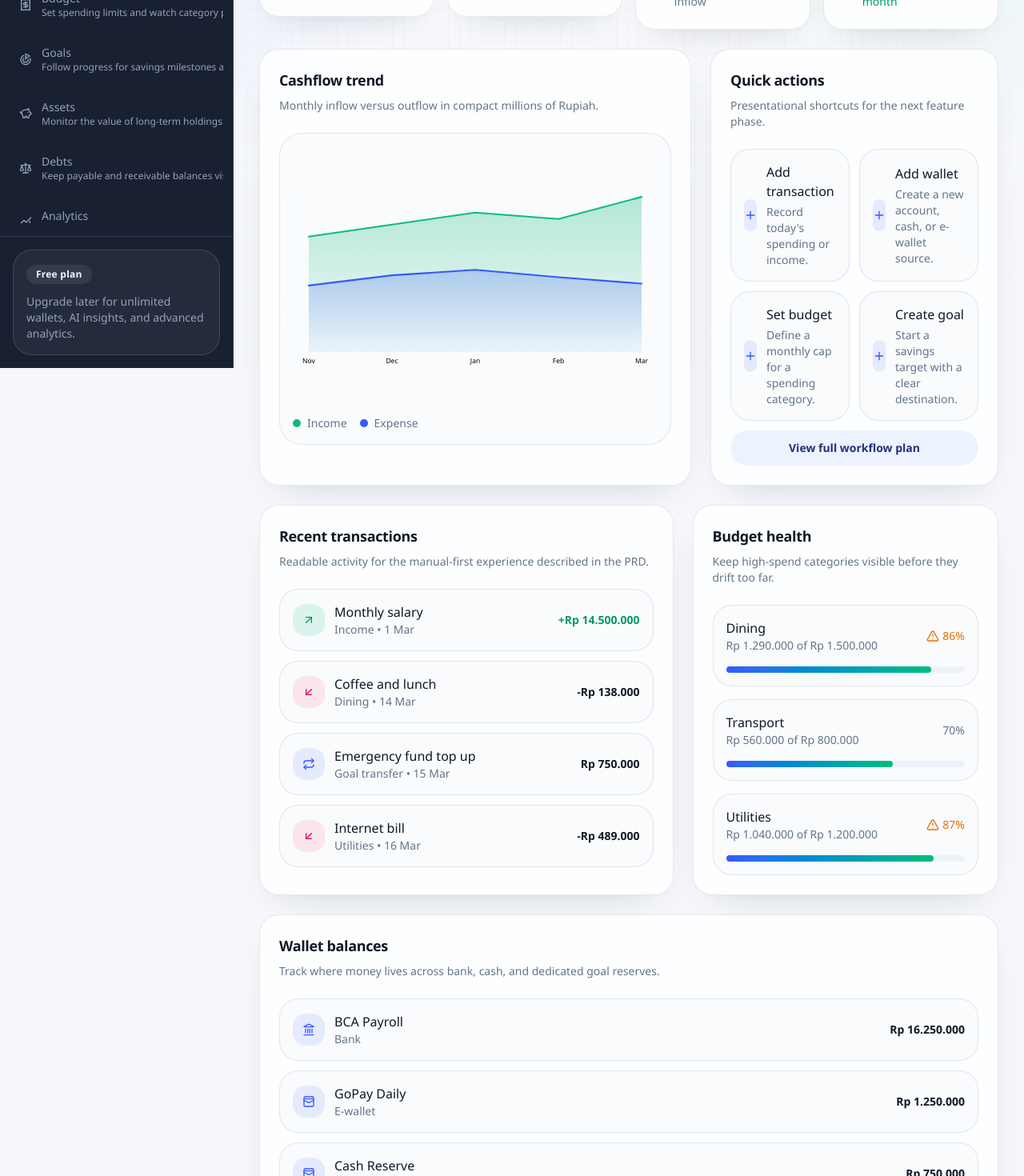
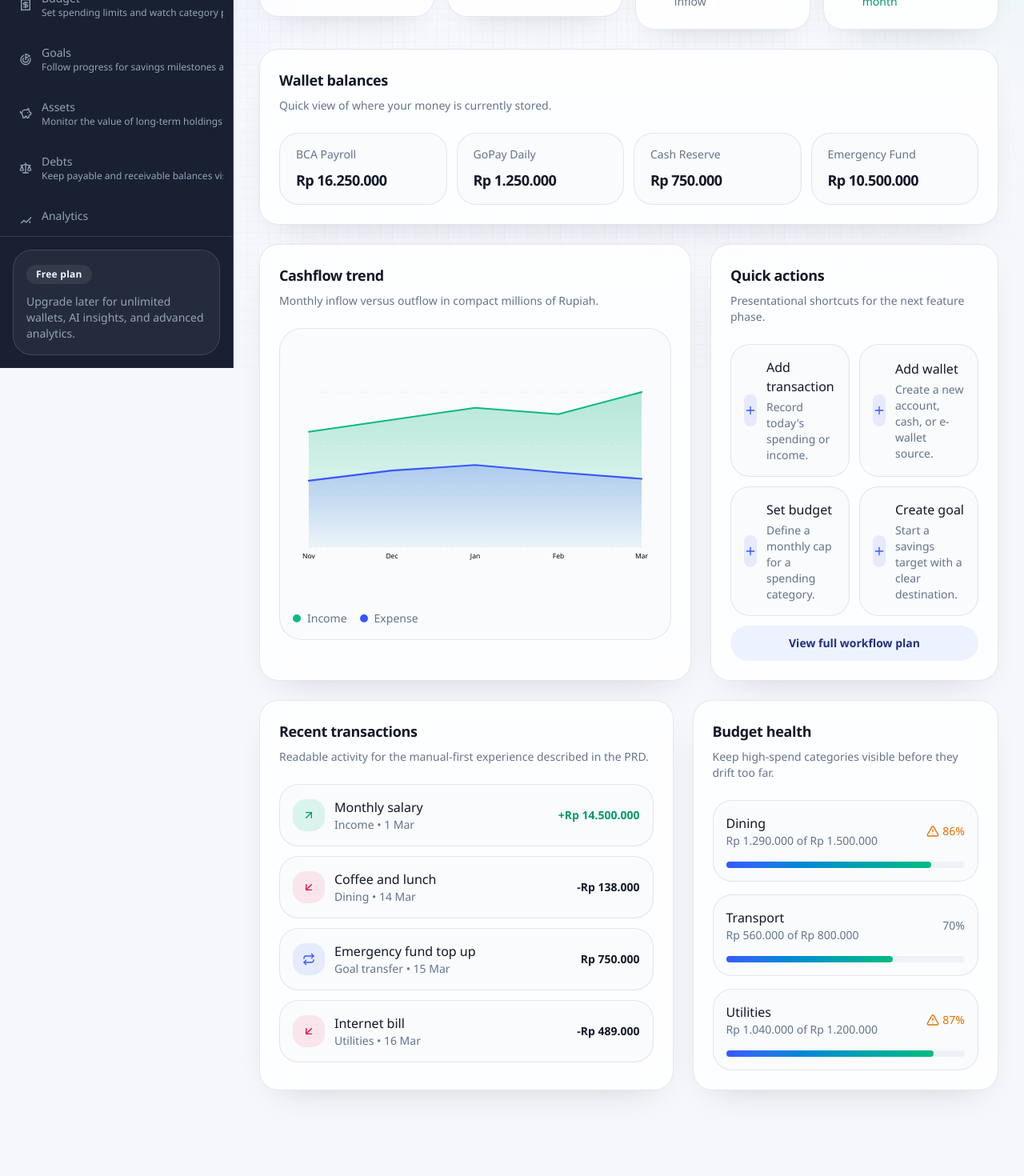
Before and after one commit to Faizax26/Fyntra, a Next.js app: page /app/dashboard in a window 1280 px wide. Shown: the part 340-1810 px from the top of the page at 80% size. After the commit the page ends 1735 px from the top, so only its background shows below. Built offline with nearby package versions, Linux system fonts and the light colour scheme.

Commit message:
Perbaiki layout dashboard KIP

```diff
--- a/src/app/(app)/app/dashboard/page.tsx
+++ b/src/app/(app)/app/dashboard/page.tsx
@@ -18,6 +18,9 @@ export default function DashboardPage() {
           ))}
         </div>
       </section>
+      <section>
+        <WalletOverview wallets={dashboardSnapshot.wallets} />
+      </section>
       <section className="grid gap-6 xl:grid-cols-[1.5fr_1fr]">
         <CashflowChart data={dashboardSnapshot.cashflow} />
         <QuickActions actions={dashboardSnapshot.quickActions} />
@@ -26,9 +29,6 @@ export default function DashboardPage() {
         <RecentTransactions transactions={dashboardSnapshot.transactions} />
         <BudgetProgressList budgets={dashboardSnapshot.budgets} />
       </section>
-      <section className="grid gap-6">
-        <WalletOverview wallets={dashboardSnapshot.wallets} />
-      </section>
     </div>
   );
 }
--- a/src/components/dashboard/wallet-overview.tsx
+++ b/src/components/dashboard/wallet-overview.tsx
@@ -1,29 +1,19 @@
-import { Landmark, WalletCards } from "lucide-react";
-
 import { Card, CardContent, CardDescription, CardHeader, CardTitle } from "@/components/ui/card";
 import { formatCurrency } from "@/lib/format";
 import type { WalletSummary } from "@/lib/types";
 
 export function WalletOverview({ wallets }: { wallets: WalletSummary[] }) {
   return (
-    <Card className="h-full">
+      <Card className="h-full">
       <CardHeader>
         <CardTitle>Wallet balances</CardTitle>
-        <CardDescription>Track where money lives across bank, cash, and dedicated goal reserves.</CardDescription>
+        <CardDescription>Quick view of where your money is currently stored.</CardDescription>
       </CardHeader>
-      <CardContent className="space-y-3">
+      <CardContent className="grid gap-3 md:grid-cols-2 xl:grid-cols-4">
         {wallets.map((wallet) => (
-          <div key={wallet.id} className="flex items-center justify-between gap-3 rounded-3xl border bg-background/55 p-4">
-            <div className="flex items-center gap-3">
-              <span className="flex size-10 items-center justify-center rounded-2xl bg-primary/10 text-primary">
-                {wallet.type === "Bank" ? <Landmark className="size-4" /> : <WalletCards className="size-4" />}
-              </span>
-              <div>
-                <p className="font-medium">{wallet.name}</p>
-                <p className="text-sm text-muted-foreground">{wallet.type}</p>
-              </div>
-            </div>
-            <p className="text-sm font-semibold">{formatCurrency(wallet.balance)}</p>
+          <div key={wallet.id} className="rounded-3xl border bg-background/55 px-5 py-4">
+            <p className="truncate text-sm text-muted-foreground">{wallet.name}</p>
+            <p className="mt-2 text-lg font-semibold tracking-[-0.03em]">{formatCurrency(wallet.balance)}</p>
           </div>
         ))}
       </CardContent>
```
